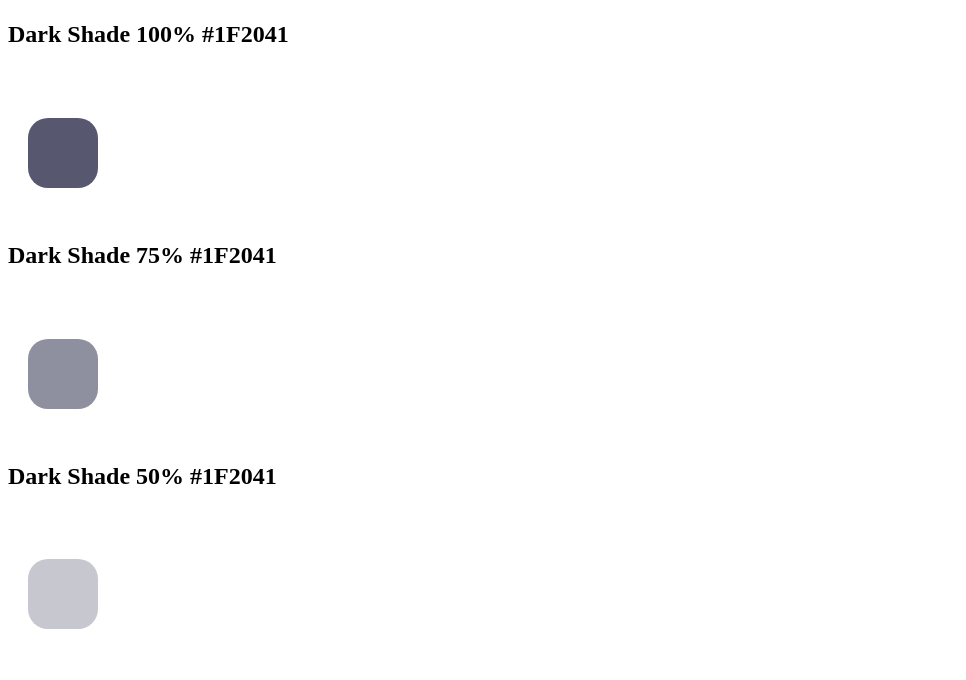
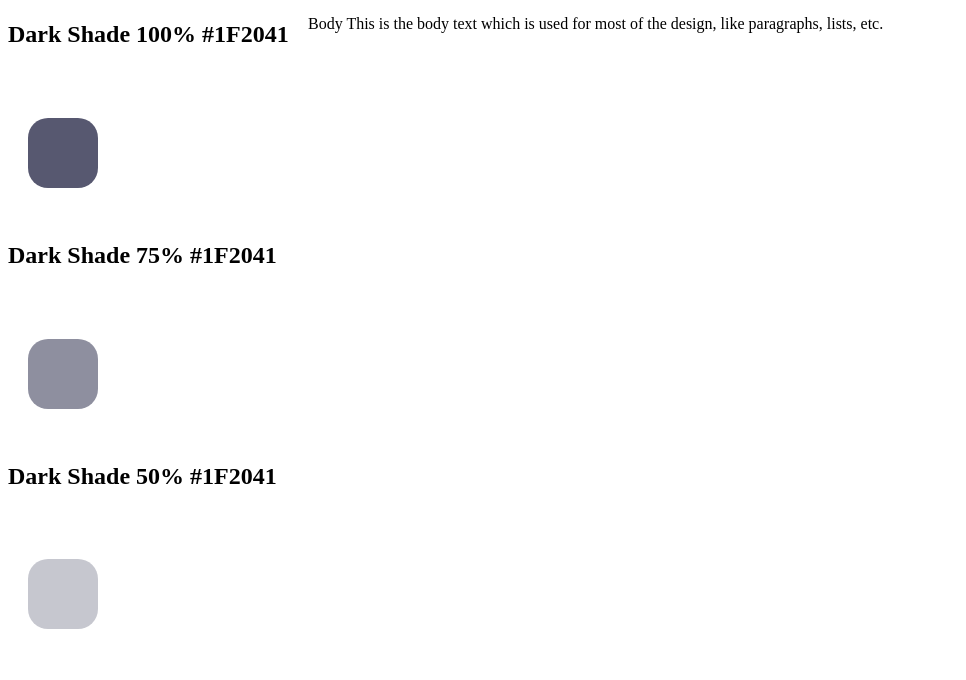
Before and after one commit to AlexaaaAl/The-2nd-task, a website: page colors_and_types.html in a window 1280 px wide. Shown: the part 161-841 px from the top of the page, without its empty margins (0-966 px from the left). Drawn offline with Linux system fonts and the light colour scheme.

Commit message:
Разделение на две колонки
Разделение colors на две колонки с цветами и заголовками

```diff
--- a/colors_and_types.html
+++ b/colors_and_types.html
@@ -7,6 +7,7 @@
     <link rel="stylesheet" href="">
   </head>
   <body>
+    <div class="container">
     <div class="svg-rect">
       <svg>
         <rect width="70" height="70" x="20" y="50" rx="20" ry="20" fill="rgba(31, 32, 65, 1.0)"/>
@@ -38,6 +39,7 @@
       <h3 class="h3-style"><span class="span">H2</span> This is a label or CTA text</h3>
       <p class="p-style"><span class="span">Body</span> This is the body text which is used for most of the design, like paragraphs, lists, etc.</p>
     </div>
+  </div>
   <script type="index.js"></script>
   </body>
   </html>
--- a/style.css
+++ b/style.css
@@ -1,2 +1,9 @@
 body{
 }
+.svg-rect{
+}
+.text-style{
+}
+.container{
+	display: flex;
+}
```
Lines whose indentation alone changed are shown as unchanged.
